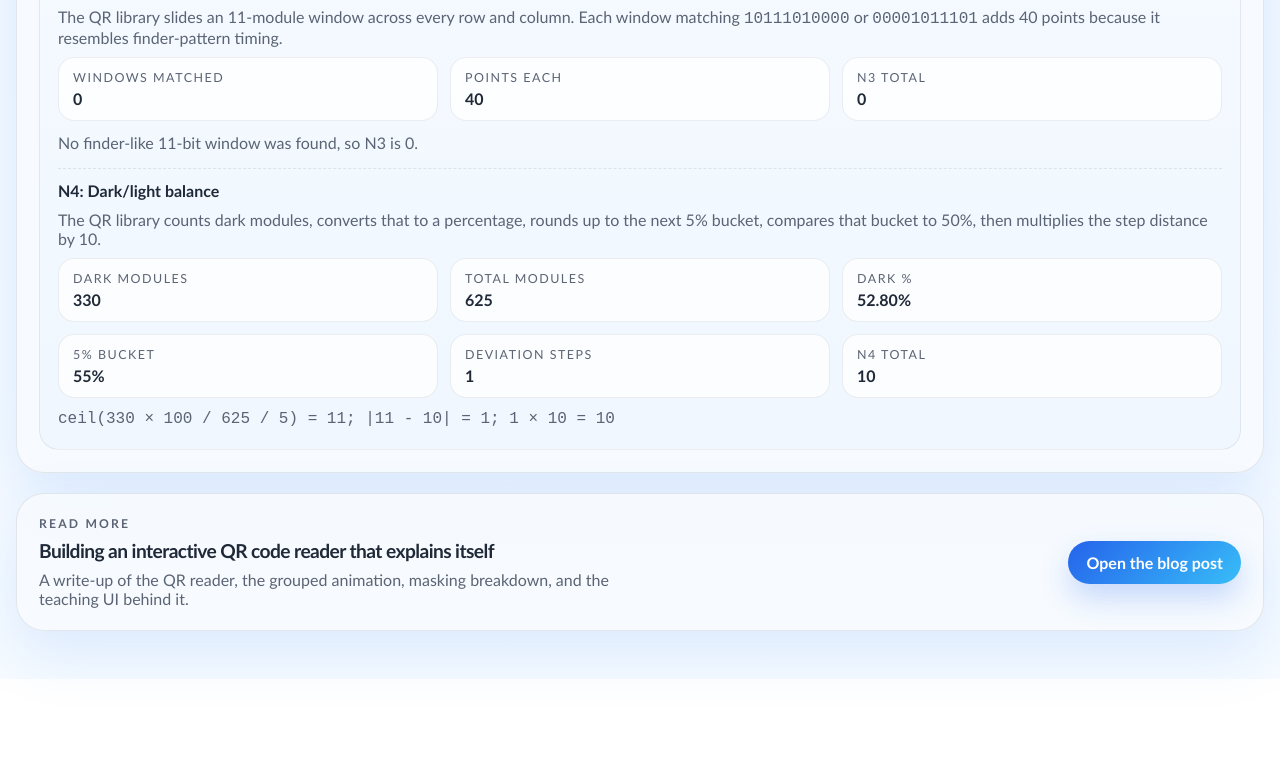
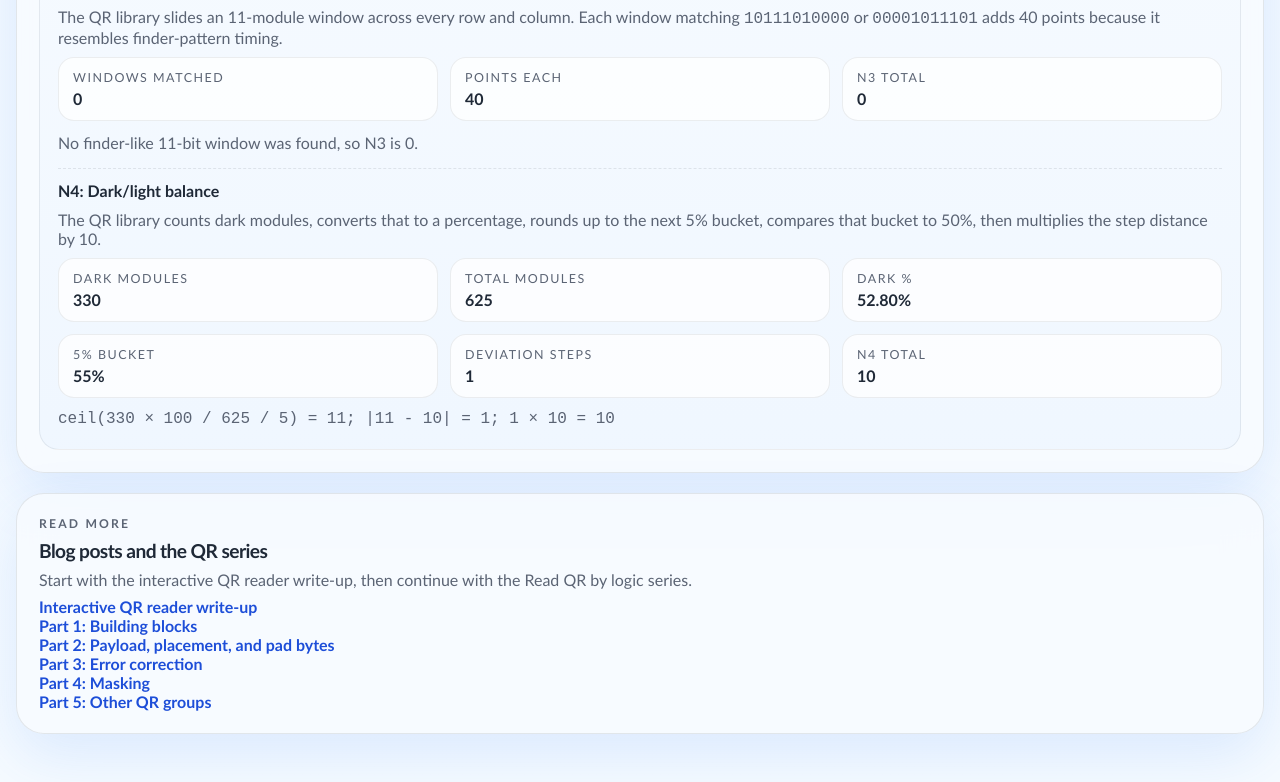
Before and after one commit to RakshithNM/interactive-qrcode-reader, a website built with Vite: page index.html in a window 1280 px wide. Shown: the part 9554-10336 px from the top of the page. Before the commit the page ends 10233 px from the top, so only its background shows below. Built offline with nearby package versions, Linux system fonts and the light colour scheme.

Commit message:
Added blog post links

```diff
--- a/src/main.js
+++ b/src/main.js
@@ -258,14 +258,19 @@ app.innerHTML = `
       <footer class="panel footer-panel">
         <div class="footer-copy">
           <p class="eyebrow">Read more</p>
-          <h2>Building an interactive QR code reader that explains itself</h2>
+          <h2>Blog posts and the QR series</h2>
           <p>
-            A write-up of the QR reader, the grouped animation, masking breakdown, and the teaching UI behind it.
+            Start with the interactive QR reader write-up, then continue with the Read QR by logic series.
           </p>
-        </div>
-        <a class="footer-link" href="https://blog.rakshithnettar.com/building-an-interactive-qr-code-reader-that-explains-itself/" target="_blank" rel="noreferrer">
-          Open the blog post
-        </a>
+          <div class="footer-link-list">
+            <a class="footer-text-link" href="https://blog.rakshithnettar.com/building-an-interactive-qr-code-reader-that-explains-itself/" target="_blank" rel="noreferrer">Interactive QR reader write-up</a>
+            <a class="footer-text-link" href="https://blog.rakshithnettar.com/read-qr-by-logic-part-1-the-building-blocks/" target="_blank" rel="noreferrer">Part 1: Building blocks</a>
+            <a class="footer-text-link" href="https://blog.rakshithnettar.com/read-qr-by-logic-part-2-payload-groups-placement-and-pad-bytes/" target="_blank" rel="noreferrer">Part 2: Payload, placement, and pad bytes</a>
+            <a class="footer-text-link" href="https://blog.rakshithnettar.com/read-qr-by-logic-part-3-reed-solomon-error-correction/" target="_blank" rel="noreferrer">Part 3: Error correction</a>
+            <a class="footer-text-link" href="https://blog.rakshithnettar.com/read-qr-by-logic-part-4-masking-the-matrix/" target="_blank" rel="noreferrer">Part 4: Masking</a>
+            <a class="footer-text-link" href="https://blog.rakshithnettar.com/read-qr-by-logic-part-5-the-other-qr-groups/" target="_blank" rel="noreferrer">Part 5: Other QR groups</a>
+          </div>
+        </div>
       </footer>
     </div>
   </div>
--- a/src/styles.css
+++ b/src/styles.css
@@ -142,17 +142,15 @@ button {
 }
 
 .footer-panel {
-  display: flex;
-  justify-content: space-between;
-  align-items: end;
-  gap: 18px;
+  display: grid;
+  gap: 14px;
   padding: 22px;
 }
 
 .footer-copy {
   display: grid;
   gap: 8px;
-  max-width: 68ch;
+  max-width: 75ch;
 }
 
 .footer-copy h2 {
@@ -166,21 +164,22 @@ button {
   color: var(--ink-soft);
 }
 
-.footer-link {
-  align-self: center;
-  white-space: nowrap;
-  font-weight: 700;
-  color: white;
-  text-decoration: none;
-  padding: 12px 18px;
-  border-radius: 999px;
-  background: linear-gradient(135deg, #2563eb, #38bdf8);
-  box-shadow: 0 14px 30px rgba(37, 99, 235, 0.24);
+.footer-link-list {
+  display: flex;
+  flex-direction: column;
+  flex-wrap: wrap;
+  color: var(--ink-soft);
 }
 
-.footer-link:hover,
-.footer-link:focus-visible {
-  transform: translateY(-1px);
+.footer-text-link {
+  color: #1d4ed8;
+  text-decoration: none;
+  font-weight: 600;
+}
+
+.footer-text-link:hover,
+.footer-text-link:focus-visible {
+  text-decoration: underline;
 }
 
 .controls-panel,
```
